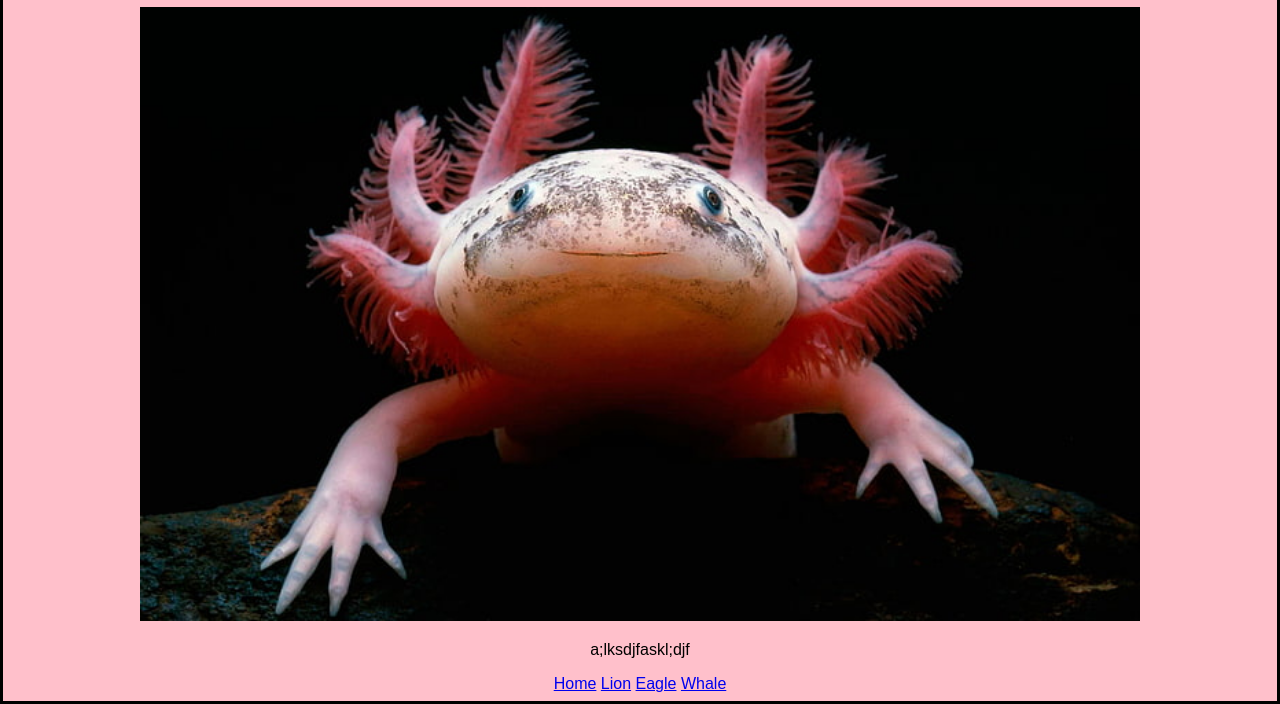
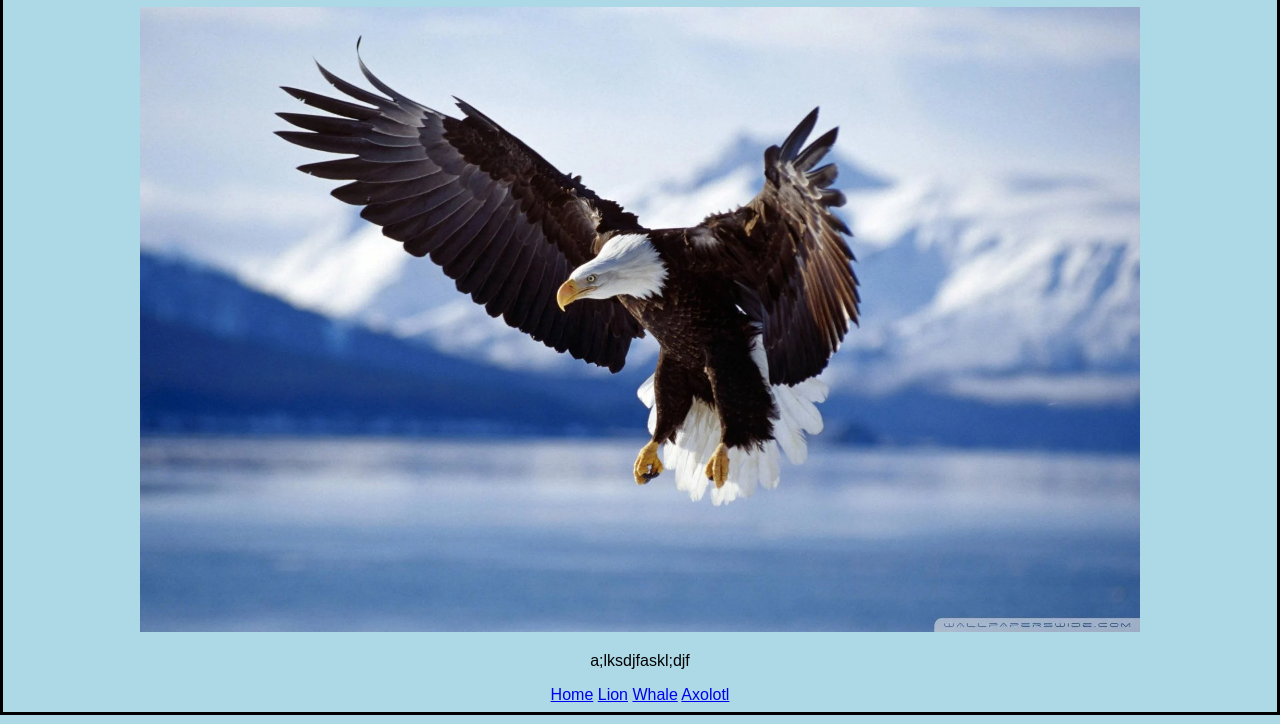
Before and after one commit to Ohwaaan/Team-app, a plain HTML site: page Owen_zoo/eagle.html in a window 1280 px wide. Shown: the part 76-800 px from the top of the page. Drawn offline with Linux system fonts and the light colour scheme.

Commit message:
Updated eagle.html

```diff
--- a/Owen_zoo/eagle.html
+++ b/Owen_zoo/eagle.html
@@ -1,17 +1,17 @@
 <!DOCTYPE html>
 <head>
-    <title>Owen's Zoo - Axolotl</title>
-    <link rel="stylesheet" type = "text/css" href="css/axolotl.css">
+    <title>Owen's Zoo - Eagle</title>
+    <link rel="stylesheet" type = "text/css" href="css/eagle.css">
 </head>
 <body>
     <h1>Axolotl</h1>
-    <img src = "img/axolotl.jpg" alt = "lion"
+    <img src = "img/eagle.webp" alt = "lion"
     width = "1000" height = auto>
     <p>a;lksdjfaskl;djf</p>
     <div class ="link">
         <a href="index.html">Home</a>
         <a href="lion.html">Lion</a>
-        <a href="eagle.html">Eagle</a>
         <a href="whale.html">Whale</a>
+        <a href="axolotl.html">Axolotl</a>
     </div>
 </body>
```
